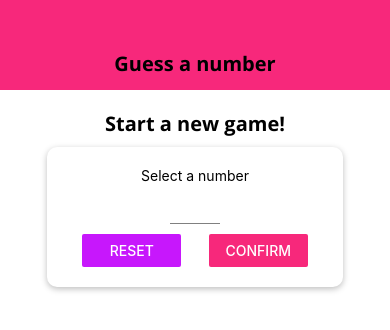
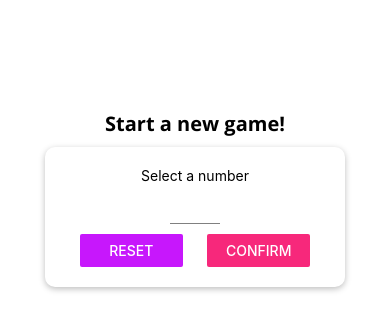
Before and after one commit to jodelajo/react-native-guess-a-number-game, a React Native app: screen / in a window 390 px wide. Shown: the top 330 px of the page. Built offline with nearby package versions, Linux system fonts and the light colour scheme.

Commit message:
platformbased styling

```diff
--- a/App.js
+++ b/App.js
@@ -1,7 +1,7 @@
 import React, { useState } from "react";
-import { StyleSheet, View } from "react-native";
+import { StyleSheet, View, SafeAreaView } from "react-native";
 import * as Font from "expo-font";
-import AppLoading from 'expo-app-loading';
+import AppLoading from "expo-app-loading";
 
 import Header from "./components/Header";
 import StartGameScreen from "./screens/StartGameScreen";
@@ -60,10 +60,10 @@ export default function App() {
   }
 
   return (
-    <View style={styles.screen}>
+    <SafeAreaView style={styles.screen}>
       <Header title="Guess a number" />
       {content}
-    </View>
+    </SafeAreaView>
   );
 }
 
--- a/app.json
+++ b/app.json
@@ -3,7 +3,7 @@
     "name": "react-native-second-app",
     "slug": "react-native-second-app",
     "version": "1.0.0",
-    "orientation": "portrait",
+    "orientation": "default",
     "icon": "./assets/icon.png",
     "splash": {
       "image": "./assets/splash.png",
--- a/components/Header.js
+++ b/components/Header.js
@@ -1,27 +1,43 @@
 import React from "react";
-import { View, Text, StyleSheet } from "react-native";
-import Colors from '../constants/colors'
+import { View, Text, StyleSheet, Platform } from "react-native";
+import Colors from "../constants/colors";
 import defaultStyles from "../constants/default-styles";
+import TitleText from "./TitleText";
 
-export default function Header( { title }) {
+export default function Header({ title }) {
   return (
-    <View style={styles.header}>
-      <Text style={defaultStyles.title}>{title}</Text>
+    <View
+      style={{
+        ...styles.headerBase,
+        ...Platform.select({
+          ios: styles.headerIOS,
+          android: styles.headerAndroid,
+        }),
+      }}
+    >
+      <TitleText style={defaultStyles.title}>{title}</TitleText>
     </View>
   );
 }
 const styles = StyleSheet.create({
-    header: {
-        width: '100%',
-        height: 90,
-        paddingTop: 36,
-        backgroundColor: Colors.primary,
-        alignItems: 'center',
-        justifyContent: 'center'
-    },
-    headerTitle: {
-        color: 'black',
-        fontSize: 18,
-        fontFamily: "open-sans-bold"
-    }
+  headerBase: {
+    width: "100%",
+    height: 90,
+    paddingTop: 36,
+    alignItems: "center",
+    justifyContent: "center",
+  },
+  headerIOS: {
+    backgroundColor: "white",
+    borderBottomColor: "#ccc",
+    borderBottomWidth: 1,
+  },
+  headerAndroid: {
+    backgroundColor: Colors.primary,
+  },
+  // headerTitle: {
+  //     // color: 'black',
+  //     // fontSize: 18,
+  //     fontFamily: "open-sans-bold"
+  // }
 });
--- a/components/MainButton.js
+++ b/components/MainButton.js
@@ -1,25 +1,43 @@
-import React from 'react';
-import { View, Text, StyleSheet, TouchableOpacity } from 'react-native';
+import React from "react";
+import {
+  View,
+  Text,
+  StyleSheet,
+  TouchableOpacity,
+  TouchableNativeFeedback,
+  Platform
+} from "react-native";
 
-import colors from '../constants/colors';
-export default function MainButton({onPress, buttonText }) {
-    return <TouchableOpacity onPress={onPress} activeOpacity={0.6}>
+import colors from "../constants/colors";
+export default function MainButton({ onPress, buttonText }) {
+    let ButtonComponent = TouchableOpacity;
+    if (Platform.OS === 'android' && Platform.Version >=21) {
+        ButtonComponent = TouchableNativeFeedback;
+    }
+  return (
+      <View style={styles.buttonContainer}>
+    <ButtonComponent onPress={onPress} activeOpacity={0.6}>
       <View style={styles.button}>
         <Text style={styles.buttonText}>{buttonText}</Text>
       </View>
-    </TouchableOpacity>
+    </ButtonComponent>
+    </View>
+  );
 }
 const styles = StyleSheet.create({
+    buttonContainer: {
+        borderRadius: 25,
+        overflow: 'hidden',
+    },
   button: {
     backgroundColor: colors.primary,
-        paddingVertical:12,
+    paddingVertical: 12,
     paddingHorizontal: 30,
     borderRadius: 25,
   },
   buttonText: {
-        color: 'white',
-        fontFamily: 'open-sans',
+    color: "white",
+    fontFamily: "open-sans",
     fontSize: 18,
-    }
-
-})
+  },
+});
--- a/components/TitleText.js
+++ b/components/TitleText.js
@@ -1,5 +1,6 @@
 import React from 'react';
-import { Text, StyleSheet } from 'react-native';
+import { Text, StyleSheet, Platform } from 'react-native';
+import Colors from '../constants/colors';
 
 const TitleText = props => (
   <Text style={{ ...styles.title, ...props.style }}>{props.children}</Text>
@@ -8,7 +9,8 @@ const TitleText = props => (
 const styles = StyleSheet.create({
   title: {
     fontFamily: 'open-sans-bold',
-    fontSize: 18
+    fontSize: 18,
+    color: Platform.OS === 'ios' ? Colors.primary : 'white',
   }
 });
 
--- a/screens/GameOverScreen.js
+++ b/screens/GameOverScreen.js
@@ -1,11 +1,17 @@
 import React from "react";
-import { View, StyleSheet, Text, Image } from "react-native";
+import {
+  View,
+  StyleSheet,
+  Text,
+  Image,
+  Dimensions,
+  ScrollView,
+} from "react-native";
 import Colors from "../constants/colors";
 import defaultStyles from "../constants/default-styles";
-import BodyText from "../components/BodyText"
-import TitleText from "../components/TitleText"
+import BodyText from "../components/BodyText";
+
 import MainButton from "../components/MainButton";
-
 
 export default function GameOverScreen({
   guessRounds,
@@ -13,6 +19,7 @@ export default function GameOverScreen({
   configureNewGameHandler,
 }) {
   return (
+    <ScrollView>
       <View style={styles.screen}>
         <Text style={defaultStyles.title}>The game is over.</Text>
         <View style={styles.imageContainer}>
@@ -25,11 +32,18 @@ export default function GameOverScreen({
         </View>
 
         <View style={styles.textContainer}>
-    <BodyText style={styles.resultText}>Your phone needed <Text style={styles.highlight}>{guessRounds}</Text> rounds to guess the number <Text style={styles.highlight}>{userNumber}</Text></BodyText>
-
+          <BodyText style={styles.resultText}>
+            Your phone needed{" "}
+            <Text style={styles.highlight}>{guessRounds}</Text> rounds to guess
+            the number <Text style={styles.highlight}>{userNumber}</Text>
+          </BodyText>
         </View>
-      <MainButton  onPress={configureNewGameHandler} buttonText="NEW GAME"></MainButton>
+        <MainButton
+          onPress={configureNewGameHandler}
+          buttonText="NEW GAME"
+        ></MainButton>
       </View>
+    </ScrollView>
   );
 }
 
@@ -38,31 +52,32 @@ const styles = StyleSheet.create({
     flex: 1,
     justifyContent: "center",
     alignItems: "center",
+    paddingVertical: 30,
   },
   imageContainer: {
-    borderRadius: 150,
+    borderRadius: (Dimensions.get("window").width * 0.6) / 2,
     borderWidth: 3,
     borderColor: "black",
-    width: 300,
-    height: 300,
+    width: Dimensions.get("window").width * 0.6,
+    height: Dimensions.get("window").width * 0.6,
     overflow: "hidden",
-    marginVertical: 40,
+    marginVertical: Dimensions.get("window").height / 30,
   },
   image: {
     width: "100%",
     height: "100%",
   },
   textContainer: {
-      marginHorizontal: 30
+    marginHorizontal: 30,
+    // marginVertical: Dimensions.get('window').height / 40
   },
   highlight: {
     color: Colors.primary,
-      fontFamily: 'open-sans-bold',
-
+    fontFamily: "open-sans-bold",
   },
   resultText: {
-      textAlign: 'center',
-      fontSize: 20,
-      marginVertical: 10
-  }
+    textAlign: "center",
+    fontSize: Dimensions.get("window").height < 600 ? 16 : 20,
+    marginVertical: 10,
+  },
 });
--- a/screens/GameScreen.js
+++ b/screens/GameScreen.js
@@ -1,5 +1,5 @@
 import React, { useState, useRef, useEffect } from "react";
-import { View, StyleSheet, Text, Alert, ScrollView } from "react-native";
+import { View, StyleSheet, Text, Alert, ScrollView, Dimensions } from "react-native";
 import { Ionicons } from "@expo/vector-icons";
 import NumberContainer from "../components/NumberContainer";
 import Card from "../components/Card";
@@ -29,8 +29,22 @@ export default function GameScreen({ userChoice, gameOverHandler }) {
   const initialGuess = generateRandomBetween(1, 100, userChoice);
   const [currentGuess, setCurrentGuess] = useState(initialGuess);
   const [pastGuesses, setPastGuesses] = useState([initialGuess]);
+
+  const [availableDeviceWidth, setAvailableDeviceWidth] = useState(Dimensions.get('window').width)
+  const [availableDeviceHeight, setAvailableDeviceHeight] = useState(Dimensions.get('window').height)
   const currentLow = useRef(1);
   const currentHigh = useRef(100);
+
+  useEffect(() => {
+    const updateLayout = () => {
+      setAvailableDeviceWidth(Dimensions.get('window').width)
+      setAvailableDeviceHeight(Dimensions.get('window').height)
+    }
+    Dimensions.addEventListener('change', updateLayout)
+    return () => {
+      Dimensions.removeEventListener('change', updateLayout)
+    }
+  })
 
 
   useEffect(() => {
@@ -63,6 +77,30 @@ export default function GameScreen({ userChoice, gameOverHandler }) {
     setCurrentGuess(nextNumber);
     // setRounds((curRounds) => curRounds + 1);
     setPastGuesses((curPastGuesses) => [nextNumber, ...curPastGuesses]);
+  }
+
+  if (availableDeviceHeight < 500){
+    return ( <View style={styles.screen}>
+      <Text style={defaultStyles.bodyText}>Opponent's guess</Text>
+
+      <View style={styles.controls}>
+        <MainButton
+          buttonText={<Ionicons name="md-remove" size={24} color="white" />}
+          onPress={nextGuessHandler.bind(this, "lower")}
+        ></MainButton>
+         <NumberContainer currentGuess={currentGuess} />
+        <MainButton
+          buttonText={<Ionicons name="md-add" size={24} color="white" />}
+          onPress={nextGuessHandler.bind(this, "greater")}
+        ></MainButton>
+      </View>
+      <View style={styles.listContainer}>
+      <ScrollView contentContainerStyle={styles.list}>
+        {pastGuesses.map((guess, index) => renderListItem(guess, pastGuesses.length - index))}
+      </ScrollView>
+      </View>
+
+    </View>)
   }
 
   return (
@@ -98,9 +136,15 @@ const styles = StyleSheet.create({
   buttonContainer: {
     flexDirection: "row",
     justifyContent: "space-between",
-    marginTop: 20,
+    marginTop: Dimensions.get('window').height > 600 ? 20 : 10,
     width: 300,
     maxWidth: "90%",
+  },
+  controls: {
+    flexDirection: 'row',
+    justifyContent: 'space-around',
+    width: '80%',
+    alignItems: 'center'
   },
   listItem: {
     borderColor: '#ccc',
@@ -110,10 +154,10 @@ const styles = StyleSheet.create({
     backgroundColor: 'white',
     flexDirection: 'row',
     justifyContent: 'space-around',
-    width: '60%'
+    width: '100%'
   },
   listContainer: {
-    width: '80%',
+    width: Dimensions.get('window').width > 350 ? '60%' : '80%',
     flex: 1,
   },
   list: {
--- a/screens/StartGameScreen.js
+++ b/screens/StartGameScreen.js
@@ -1,4 +1,4 @@
-import React, { useState } from "react";
+import React, { useState, useEffect } from "react";
 import {
   View,
   StyleSheet,
@@ -7,6 +7,9 @@ import {
   TouchableWithoutFeedback,
   Keyboard,
   Alert,
+  Dimensions,
+  ScrollView,
+  KeyboardAvoidingView,
 } from "react-native";
 
 import Card from "../components/Card";
@@ -19,6 +22,21 @@ export default function StartGameScreen({ startGameHandler }) {
   const [enteredValue, setEnteredValue] = useState("");
   const [confirmed, setConfirmed] = useState(false);
   const [selectedNumber, setSelectedNumber] = useState();
+  const [buttonWidth, setButtonWidth] = useState(
+    Dimensions.get("window").width / 3.8
+  );
+
+  useEffect(() => {
+    const updateLayout = () => {
+      setButtonWidth(Dimensions.get("window").width / 3.8);
+    };
+    Dimensions.addEventListener("change", updateLayout);
+    return () => {
+      Dimensions.removeEventListener('change', updateLayout)
+    }
+  });
+
+
 
   const numberInputHandler = (inputText) => {
     setEnteredValue(inputText.replace(/[^0-9]/g, ""));
@@ -50,20 +68,20 @@ export default function StartGameScreen({ startGameHandler }) {
   if (confirmed) {
     confirmedOutput = (
       <Card style={styles.summaryContainer}>
-
         <Text>You selected </Text>
         <NumberContainer selectedNumber={selectedNumber} />
         <MainButton
           buttonText="START GAME!"
           onPress={() => startGameHandler(selectedNumber)}
-        >
-        </MainButton>
-
+        ></MainButton>
       </Card>
     );
   }
 
+
   return (
+    <ScrollView>
+      <KeyboardAvoidingView behavior="position" keyboardVerticalOffset={30}>
         <TouchableWithoutFeedback
           onPress={() => {
             Keyboard.dismiss();
@@ -84,14 +102,14 @@ export default function StartGameScreen({ startGameHandler }) {
                 value={enteredValue}
               />
               <View style={styles.buttonContainer}>
-            <View style={styles.buttons}>
+                <View style={{ width: buttonWidth }}>
                   <Button
                     title="reset"
                     onPress={resetInputHandler}
                     color={Colors.accent}
                   />
                 </View>
-            <View style={styles.buttons}>
+                <View style={{ width: buttonWidth }}>
                   <Button
                     title="confirm"
                     onPress={confirmInputHandler}
@@ -103,6 +121,8 @@ export default function StartGameScreen({ startGameHandler }) {
             {confirmedOutput}
           </View>
         </TouchableWithoutFeedback>
+      </KeyboardAvoidingView>
+    </ScrollView>
   );
 }
 const styles = StyleSheet.create({
@@ -117,8 +137,9 @@ const styles = StyleSheet.create({
     fontFamily: "open-sans-bold",
   },
   inputContainer: {
-    width: 300,
-    maxWidth: "80%",
+    minWidth: 300,
+    width: "80%",
+    maxWidth: "95%",
     alignItems: "center",
   },
   buttonContainer: {
@@ -126,11 +147,14 @@ const styles = StyleSheet.create({
     width: "100%",
     justifyContent: "space-between",
     paddingHorizontal: 15,
+
   },
 
-  buttons: {
-    width: "44%",
-  },
+  // buttons: {
+  //   width: "44%",
+  //   width: Dimensions.get('window').width / 4,
+  //   fontSize: 8,
+  // },
   input: {
     width: 50,
     textAlign: "center",
```
Lines whose indentation alone changed are shown as unchanged.
